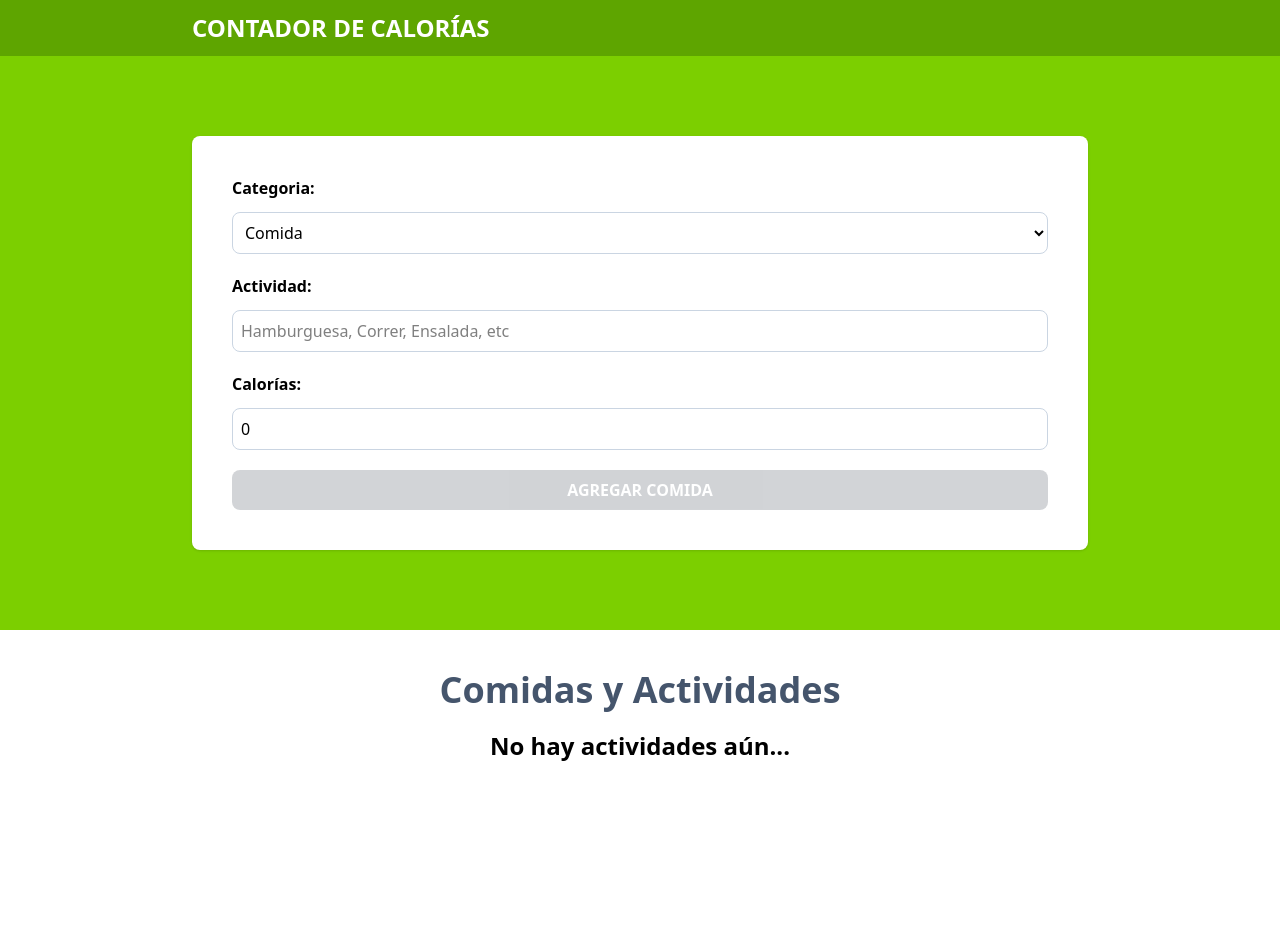
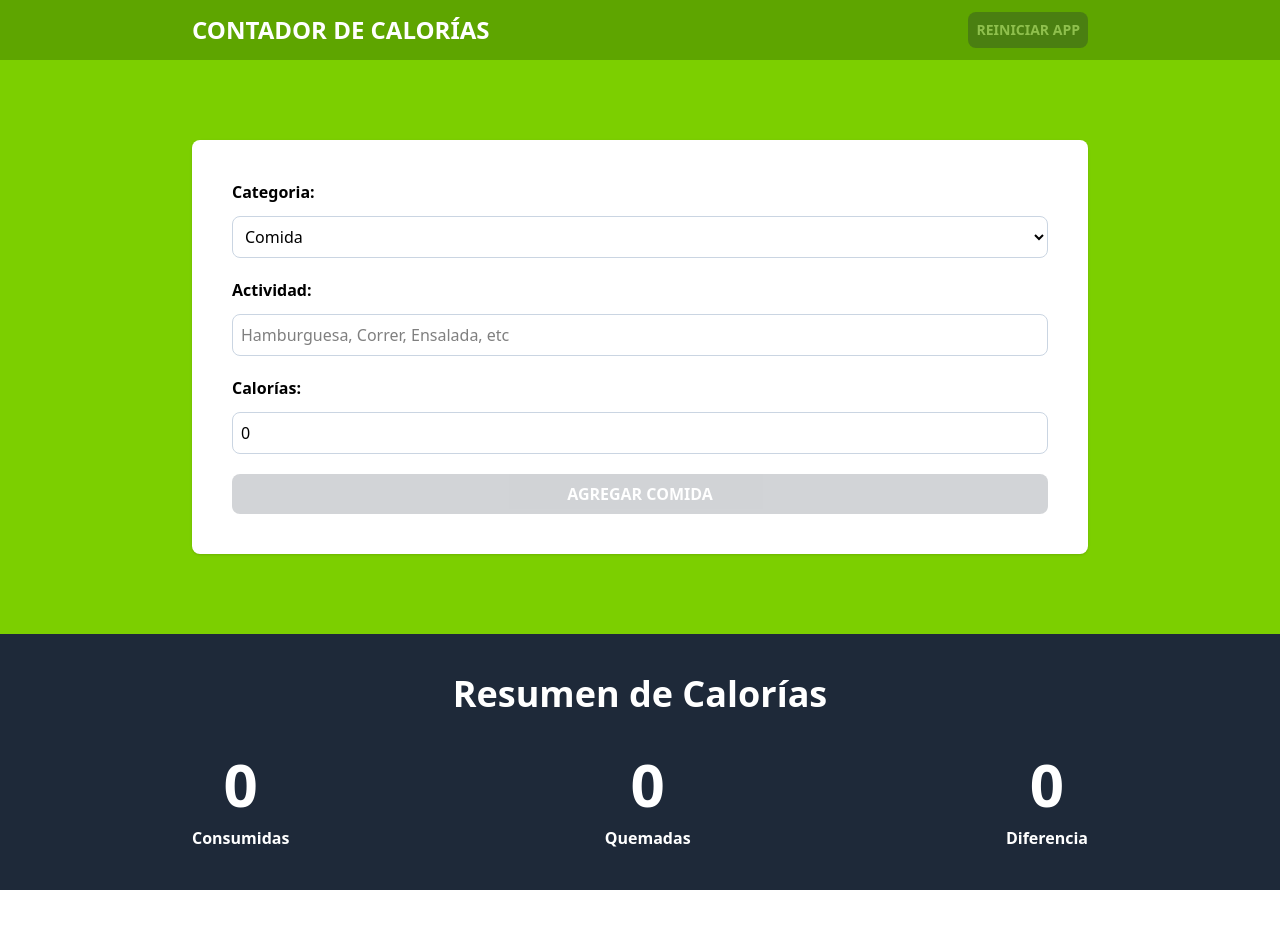
Before and after one commit to augustolemos12/contadorCalorias, a React (Vite) app: page / in a window 1280 px wide. Shown: the top 934 px of the page. Before the commit the page ends 822 px from the top, so only its background shows below. Built offline with nearby package versions, Linux system fonts and the light colour scheme.

Commit message:
Add CalorieTracker and CalorieDisplay components; implement activity restart functionality

```diff
--- a/src/App.tsx
+++ b/src/App.tsx
@@ -1,18 +1,33 @@
-import { useReducer } from "react"
+import { useReducer, useEffect, useMemo } from "react"
 import Form from "./components/Form"
 import { formDataReducer, initialState } from "./reducers/formData-reducer"
 import ActivityList from "./components/ActivityList"
+import CalorieTracker from "./components/CalorieTracker"
 
 function App() {
   const [state, dispatch] = useReducer(formDataReducer, initialState)
 
+  useEffect(() => {
+    localStorage.setItem('activities', JSON.stringify(state.activities))
+  }, [state.activities])
+
+  const canRestartApp = useMemo(() => state.activities.length > 0, [state.activities])
+
   return (
     <>
       <header className="bg-lime-600 py-3">
-        <div className="max-w-4xl mx-auto flex justify-between">
+        <div className="max-w-4xl mx-auto flex justify-between items-center">
           <h1 className="text-center text-2xl font-bold text-white uppercase">
             Contador de Calorías
           </h1>
+
+          <button
+            className="bg-gray-800 hover:bg-gray-900 p-2 font-bold uppercase text-white cursor-pointer rounded-lg text-sm disabled:opacity-30"
+            disabled={!canRestartApp}
+            onClick={() => dispatch({type:'restart-app'})}
+          >
+            Reiniciar App
+          </button>
         </div>
       </header>
 
@@ -21,6 +36,14 @@
           <Form
             dispatch={dispatch}
             state={state}
+          />
+        </div>
+      </section>
+
+      <section className="bg-gray-800 py-10">
+        <div className="max-w-4xl mx-auto">
+          <CalorieTracker
+            activities={state.activities}
           />
         </div>
       </section>
--- a/src/components/ActivityList.tsx
+++ b/src/components/ActivityList.tsx
@@ -25,7 +25,7 @@
             {isEmptyActivities
                 ? <p className='text-center text-2xl font-bold my-5'>No hay actividades aún...</p>
                 : activities.map(activity => (
-                    <div key={activity.id} className='px-5 py-10 bg-white mt-5 flex justify-between'>
+                    <div key={activity.id} className='px-5 py-10 bg-white mt-5 flex justify-between shadow-lg'>
 
                         <div className='space-y-2 relative'>
                             {/* Categoría cargada */}
--- /dev/null
+++ b/src/components/CalorieDisplay.tsx
@@ -0,0 +1,14 @@
+
+type CalorieDisplayProps = {
+    calories: number
+    text: string
+}
+
+export default function CalorieDisplay({calories, text}: CalorieDisplayProps) {
+    return (
+        <p className='text-white font-bold rounded-full grid grid-cols-1 gap-3 text-center'>
+            <span className='font-black text-6xl text-orange'>{calories}</span>
+            {text}
+        </p>
+    )
+}
--- /dev/null
+++ b/src/components/CalorieTracker.tsx
@@ -0,0 +1,34 @@
+import { useMemo } from 'react'
+import type { FormData } from '../types'
+import CalorieDisplay from './CalorieDisplay'
+
+type CalorieTrackerProps = {
+    activities: FormData[]
+}
+export default function CalorieTracker({ activities }: CalorieTrackerProps) {
+    //Contadores
+    const caloriesConsumed = useMemo(() => activities.reduce((total, activity) => activity.category === 1 ? total + activity.calories : total, 0), [activities])
+    const caloriesBurned = useMemo(() => activities.reduce((total, activity) => activity.category === 2 ? total + activity.calories : total, 0), [activities])
+    const netCalories = useMemo(() => caloriesConsumed - caloriesBurned, [activities])
+
+    return (
+        <>
+            <h2 className='text-4xl font-black text-white text-center'>Resumen de Calorías</h2>
+            <div className='flex flex-col items-center md:flex-row md:justify-between gap-5 mt-10'>
+                <CalorieDisplay
+                    calories={caloriesConsumed}
+                    text="Consumidas"
+                />
+                <CalorieDisplay
+                    calories={caloriesBurned}
+                    text="Quemadas"
+                />
+                <CalorieDisplay
+                    calories={netCalories}
+                    text="Diferencia"
+                />
+            </div>
+
+        </>
+    )
+}
--- a/src/reducers/formData-reducer.ts
+++ b/src/reducers/formData-reducer.ts
@@ -4,7 +4,8 @@
 export type FormDataActions =
     { type: 'save-activity', payload: { newActivity: FormData }} |
     { type: 'set-activity', payload : { id: FormData['id'] }}    |
-    { type: 'delete-activity', payload: { id: FormData['id'] }}
+    { type: 'delete-activity', payload: { id: FormData['id'] }}  |
+    { type: 'restart-app'}
 
 //Tipamos la forma del estado global.
 export type FormDataState = {
@@ -12,10 +13,14 @@
     activities: FormData[],
     activeId: FormData['id'] //ID de la actividad seleccionada para EDITAR.
 }
+const localStorageActivities = () : FormData[] => {
+    const activities = localStorage.getItem('activities')
+    return activities ? JSON.parse(activities) : []
+}
 
-//Estado inicial. Cuando arranca no hay actividades. El array está vacío.
+//Estado inicial.
 export const initialState: FormDataState = {
-    activities: [],
+    activities: localStorageActivities(),
     activeId: ''
 }
 
@@ -57,5 +62,12 @@
         }
     }
 
+    if(action.type === 'restart-app'){
+        return{
+            activities: [],
+            activeId: ''
+        }
+    }
+
     return state;
 }
```
